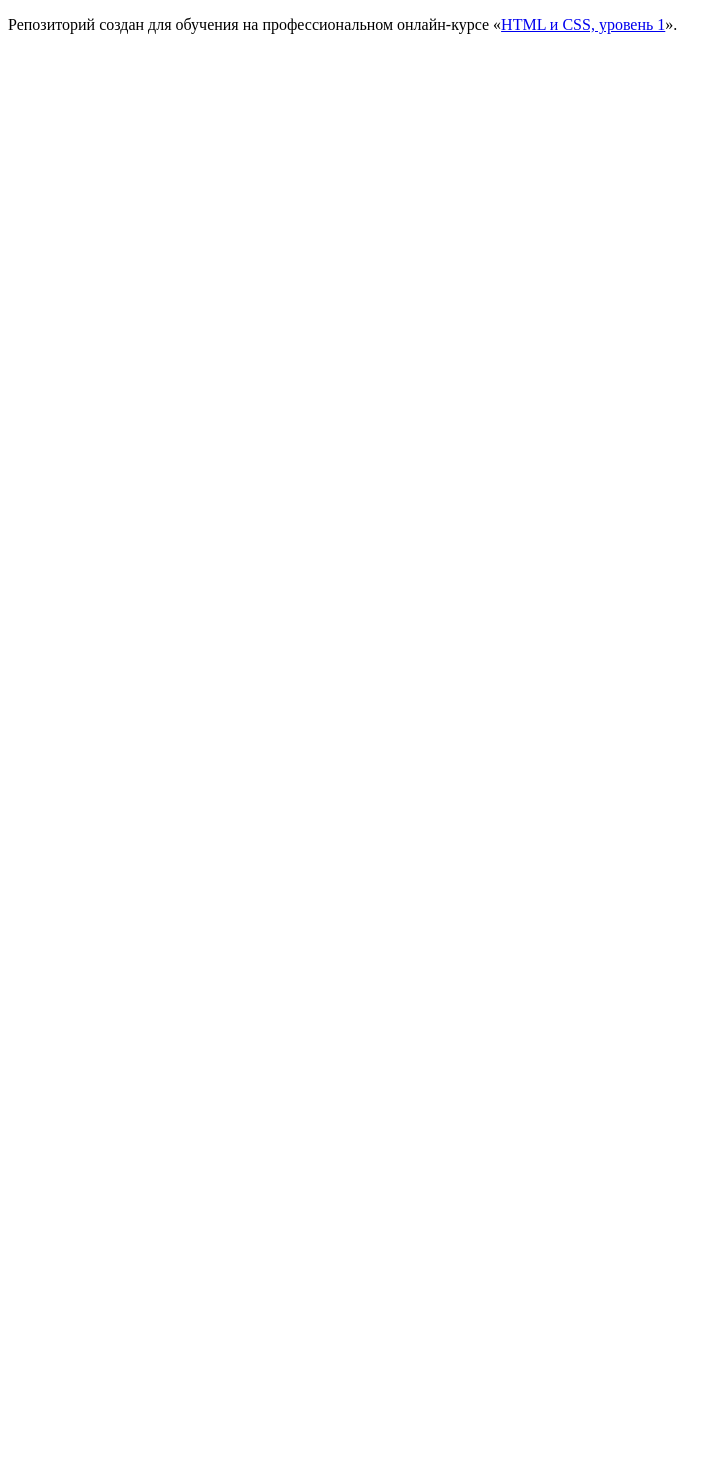
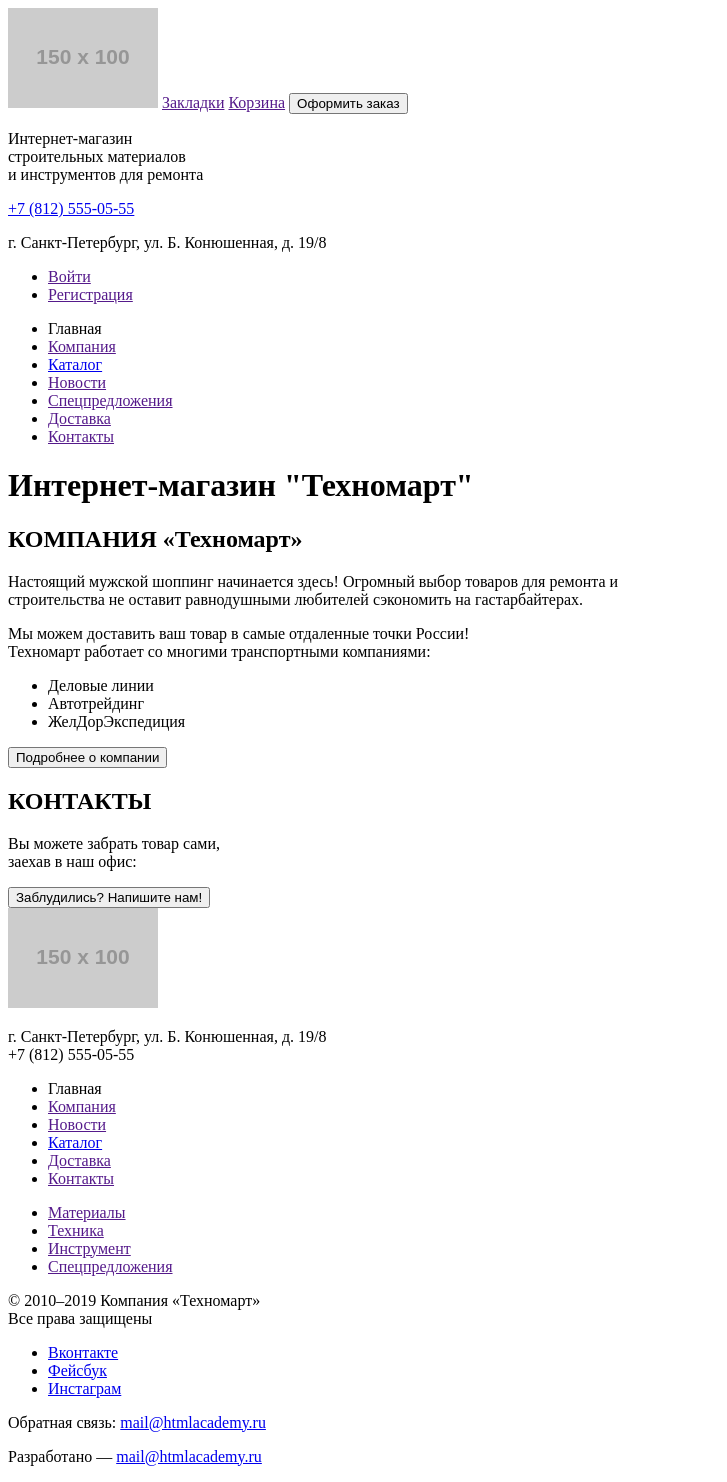
Before and after one commit to loliwasabi/77711-technomart-27, a plain HTML site: page index.html in a window 1280 px wide. Shown: the whole page, without its empty margins (0-727 px from the left). Before the commit the page ends 800 px from the top, so only its background shows below. Drawn offline with Linux system fonts and the light colour scheme; placeholder pictures from the web are drawn by us.

Commit message:
Разметка страницы "Каталог"

```diff
--- a/index.html
+++ b/index.html
@@ -5,8 +5,142 @@
     <title>HTML Academy: Техномарт</title>
   </head>
   <body>
+  <header>
+    <div>
+      <a>
+  <img src="https://via.placeholder.com/150x100" alt="Логотип">
+      </a>
+      <!--Здесь будет форма поиска-->
+      <a href="">Закладки</a>
+      <a href="">Корзина</a>
 
-    <p>Репозиторий создан для обучения на профессиональном онлайн‑курсе «<a href="https://htmlacademy.ru/intensive/htmlcss">HTML и CSS, уровень 1</a>».</p>
+      <button type="button">Оформить заказ</button>
+         </div>
 
+    <div>
+      <p>
+        Интернет-магазин<br>
+        строительных материалов<br>
+        и инструментов для ремонта
+      </p>
+    </div>
+
+    <div>
+      <p>
+        <a href="tel:+78125550555">+7 (812) 555-05-55</a>
+      </p>
+    </div>
+
+    <div>
+      <p>
+        г. Санкт-Петербург, ул. Б. Конюшенная, д. 19/8
+      </p>
+    </div>
+
+    <ul>
+      <li><a href="">Войти</a></li>
+      <li><a href="">Регистрация</a></li>
+    </ul>
+
+    <nav>
+      <ul>
+        <li>Главная</li>
+        <li><a href="">Компания</a></li>
+        <li><a href="catalog.html">Каталог</a></li>
+        <li><a href="">Новости</a></li>
+        <li><a href="">Спецпредложения</a></li>
+        <li><a href="">Доставка</a></li>
+        <li><a href="">Контакты</a></li>
+      </ul>
+    </nav>
+
+  </header>
+
+  <main>
+    <h1>Интернет-магазин "Техномарт"</h1>
+<!-- Преимущества, слайдер, популярные товары, популярные производители, сервисы -->
+
+    <section>
+      <h2>КОМПАНИЯ «Техномарт»</h2>
+      <p>
+        Настоящий мужской шоппинг начинается здесь! Огромный выбор товаров для ремонта и<br>
+        строительства не оставит равнодушными любителей сэкономить на гастарбайтерах.
+      </p>
+      <p>
+        Мы можем доставить ваш товар в самые отдаленные точки России!<br>
+        Техномарт работает со многими транспортными компаниями:
+      </p>
+      <ul>
+        <li>Деловые линии</li>
+        <li>Автотрейдинг</li>
+        <li>ЖелДорЭкспедиция</li>
+      </ul>
+      <button type="button">Подробнее о компании</button>
+    </section>
+
+    <section>
+      <h2>КОНТАКТЫ</h2>
+      <p>
+    Вы можете забрать товар сами,<br>
+    заехав в наш офис:
+      </p>
+      <!-- Код карты-->
+      <button type="button">Заблудились? Напишите нам!</button>
+    </section>
+  </main>
+
+  <footer>
+    <a>
+      <img src="https://via.placeholder.com/150x100" alt="Логотип">
+    </a>
+
+    <p>
+      г. Санкт-Петербург, ул. Б. Конюшенная, д. 19/8<br>
+      +7 (812) 555-05-55
+    </p>
+
+    <div>
+      <ul>
+        <li>Главная</li>
+        <li><a href="">Компания</a></li>
+        <li><a href="">Новости</a></li>
+        <li><a href="catalog.html">Каталог</a></li>
+        <li><a href="">Доставка</a></li>
+        <li><a href="">Контакты</a></li>
+      </ul>
+    </div>
+
+    <div>
+      <ul>
+        <li><a href="">Материалы</a></li>
+        <li><a href="">Техника</a></li>
+        <li><a href="">Инструмент</a></li>
+        <li><a href="">Спецпредложения</a></li>
+      </ul>
+    </div>
+
+  <p>
+    © 2010–2019 Компания «Техномарт»<br>
+    Все права защищены
+  </p>
+
+  <div>
+    <ul>
+      <li><a href="#">Вконтакте</a></li>
+      <li><a href="#">Фейсбук</a></li>
+      <li><a href="#">Инстаграм</a></li>
+    </ul>
+  </div>
+
+    <p>
+      Обратная связь:
+      <a href="https://htmlacademy.ru">mail@htmlacademy.ru</a>
+    </p>
+
+    <p>
+      Разработано —
+      <a href="mailto:mail@htmlacademy.ru">mail@htmlacademy.ru</a>
+    </p>
+  </footer>
   </body>
 </html>
```
Also changed, not shown: catalog.html (added, +327 -0 lines).
